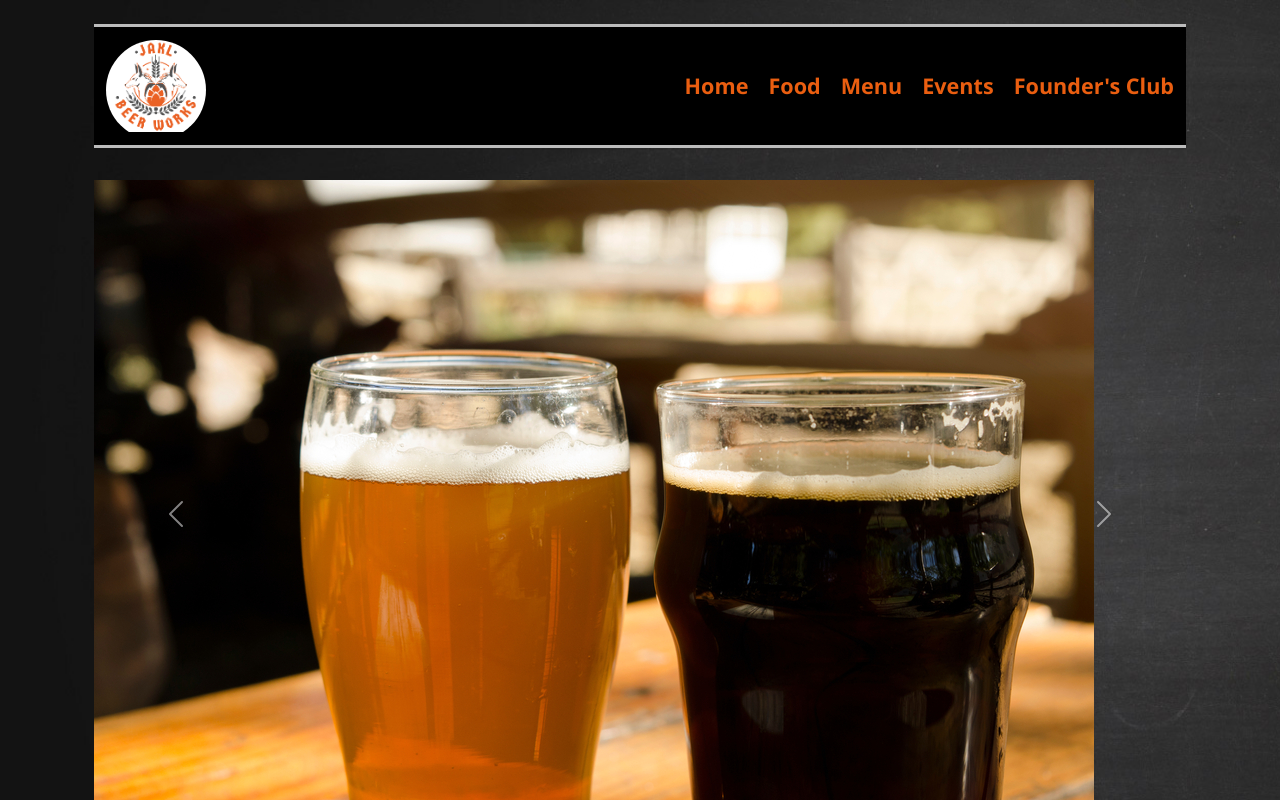
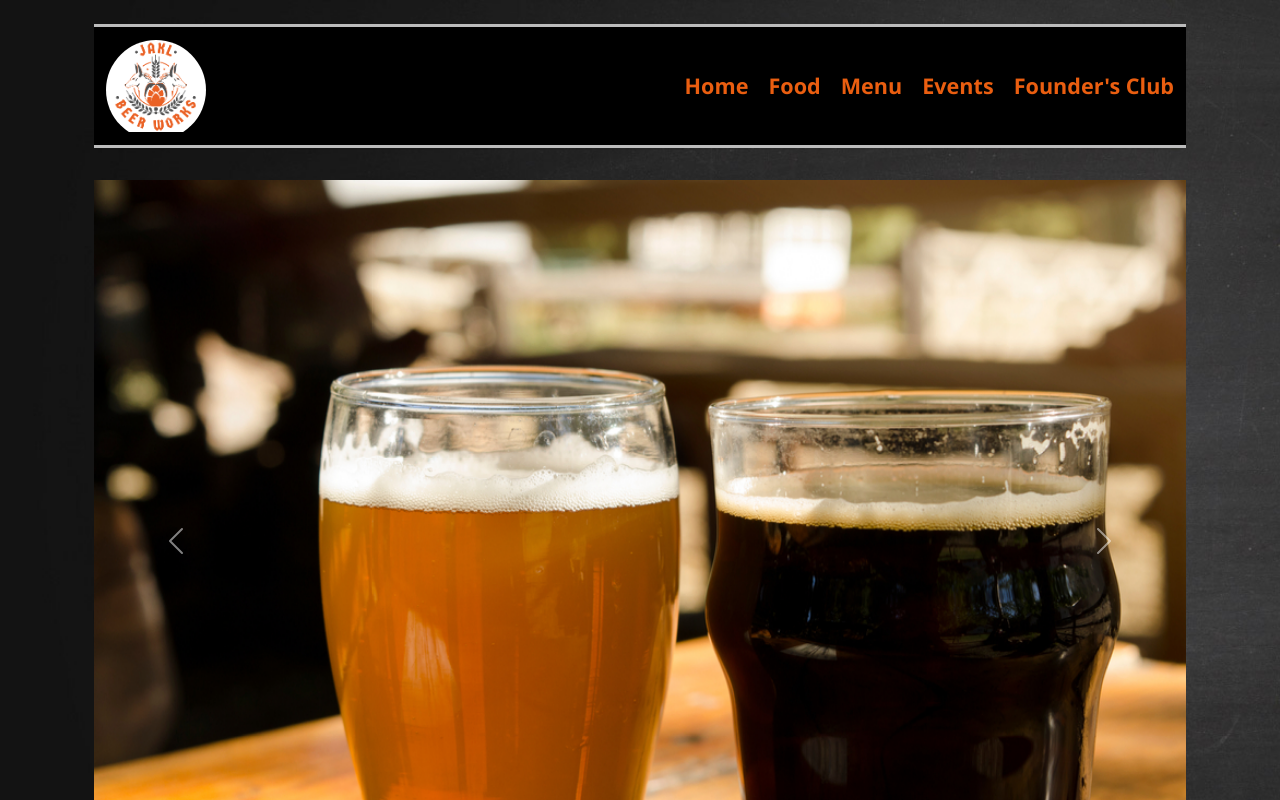
Before and after one commit to thegr8snarfle/jakl-beerworks-ui, a Next.js app: page / in a window 1280 px wide. Shown: the top 800 px of the page. Built offline with nearby package versions, Linux system fonts and the light colour scheme.

Commit message:
Fix the carousel. Create an icon component.

```diff
--- a/components/Contact.tsx
+++ b/components/Contact.tsx
@@ -2,6 +2,7 @@ import {Col, Container, Row} from "react-bootstrap";
 import React from "react";
 import {FontAwesomeIcon} from "@fortawesome/react-fontawesome";
 import {ICONS} from "../icons";
+import Icon from "./Icon";
 
 const Contact: React.FC = () => {
   return (
@@ -14,13 +15,13 @@ const Contact: React.FC = () => {
       <Container className="p-0 w-75">
         <Row className="pb-2 align-items-center">
           <Col className="p-0 d-flex align-items-start">
-            <FontAwesomeIcon className="d-inline-block" size="lg" icon={ICONS['faPhone']} />
+            <Icon name="faPhone" size="lg"/>
             <a className="ml-2 d-inline-block" href="tel:302-464-1039">(302) 464-1039</a>
           </Col>
         </Row>
         <Row className="pb-2 align-items-center">
           <Col className="p-0 d-flex align-items-start">
-            <FontAwesomeIcon className="d-inline-block" size="lg" icon={ICONS['faLocationDot']} />
+            <Icon name="faLocationDot" size="lg"/>
             <a className="ml-2 d-inline-block" href="https://g.page/jaklbeer?share">128 Patriot Drive, Suite 11, Middletown, DE 19709</a>
           </Col>
         </Row>
--- a/components/Hours.tsx
+++ b/components/Hours.tsx
@@ -1,13 +1,7 @@
 import {Col, Container, Row} from "react-bootstrap";
 import React from "react";
-// import { faLocationDot, faPhone } from "@fortawesome/free-solid-svg-icons";
 
 const Hours: React.FC = () => {
-
-  // const icons = {
-  //   phone: faPhone,
-  //   location: faLocationDot
-  // }
 
   return (
     <Container className="text-center text-primary">
--- /dev/null
+++ b/components/Icon.tsx
@@ -0,0 +1,9 @@
+import {FontAwesomeIcon, FontAwesomeIconProps} from "@fortawesome/react-fontawesome";
+import {ICONS} from "../icons";
+import React from "react";
+
+const Icon: React.FC<{ name: string; } & Partial<FontAwesomeIconProps>> = ({ name , ... props}) => {
+  return <FontAwesomeIcon { ... props } icon={ICONS[name]}/>
+}
+
+export default Icon;
--- a/components/Navigation.tsx
+++ b/components/Navigation.tsx
@@ -1,20 +1,21 @@
-import {Container, Navbar, NavItem} from "react-bootstrap";
+import {Container, Navbar} from "react-bootstrap";
 import styles from './navigation.module.scss';
 import Image from 'next/image';
 import Nav from 'react-bootstrap/Nav';
 import logo from '../assets/image/jakl-logo-clear.png';
 import Link from "next/link";
+import Icon from "./Icon";
 
 const Navigation = () => {
   return (
-    <Navbar className={styles.navbar} collapseOnSelect expand="lg" sticky={'top'}>
+    <Navbar className={styles.navbar} collapseOnSelect expand="lg">
       <Container>
         <Navbar.Brand href="/">
           <Image height={100} width={100} src={logo}
                  className={`${styles.brandImage} img-thumbnail rounded-circle position-absolute mt-2  d-none d-lg-block`}/>
         </Navbar.Brand>
         <Navbar.Toggle className="border-0 text-primary">
-          {/*<FontAwesomeIcon size="lg" :icon=hamburgerIcon />*/}
+          <Icon name="bars" size='lg' />
         </Navbar.Toggle>
         <Navbar.Collapse id="nav-collapse" className="justify-content-end">
           <Nav className="w-100 justify-content-end" fill>
--- a/icons.ts
+++ b/icons.ts
@@ -1,6 +1,7 @@
-import {faLocationDot, faPhone, IconDefinition} from "@fortawesome/free-solid-svg-icons";
+import {faBars, faLocationDot, faPhone, IconDefinition} from "@fortawesome/free-solid-svg-icons";
 
 export const ICONS: { [key: string ]: any } = {
   'faPhone': faPhone,
-  'faLocationDot': faLocationDot
+  'faLocationDot': faLocationDot,
+  'bars': faBars
 }
--- a/pages/index.tsx
+++ b/pages/index.tsx
@@ -17,28 +17,12 @@ const Home: NextPageWithLayout = () => {
     <Container fluid={true}>
       <Row>
         <Col>
-          <Carousel interval={5000}>
-            <Carousel.Item >
-              <Image
-                className="image-fill w-100"
-                src={images['beer']}
-                alt="First slide"
-                width={1000}
-                // height={500} automatically provided
-                // blurDataURL="data:..." automatically provided
-                // placeholder="blur" // Optional blur-up while loading
-              />
+          <Carousel fade={true} pause="hover" interval={5000}>
+            <Carousel.Item>
+              <img src={images['beer'].src} className="d-block w-100" />
             </Carousel.Item>
             <Carousel.Item>
-              <Image
-                className="d-block w-100"
-                src={images['beers']}
-                alt="First slide"
-                width={1000}
-                // height={500} automatically provided
-                // blurDataURL="data:..." automatically provided
-                // placeholder="blur" // Optional blur-up while loading
-              />
+              <img src={images['beers'].src} className="d-block w-100" />
             </Carousel.Item>
         </Carousel>
        </Col>
```
